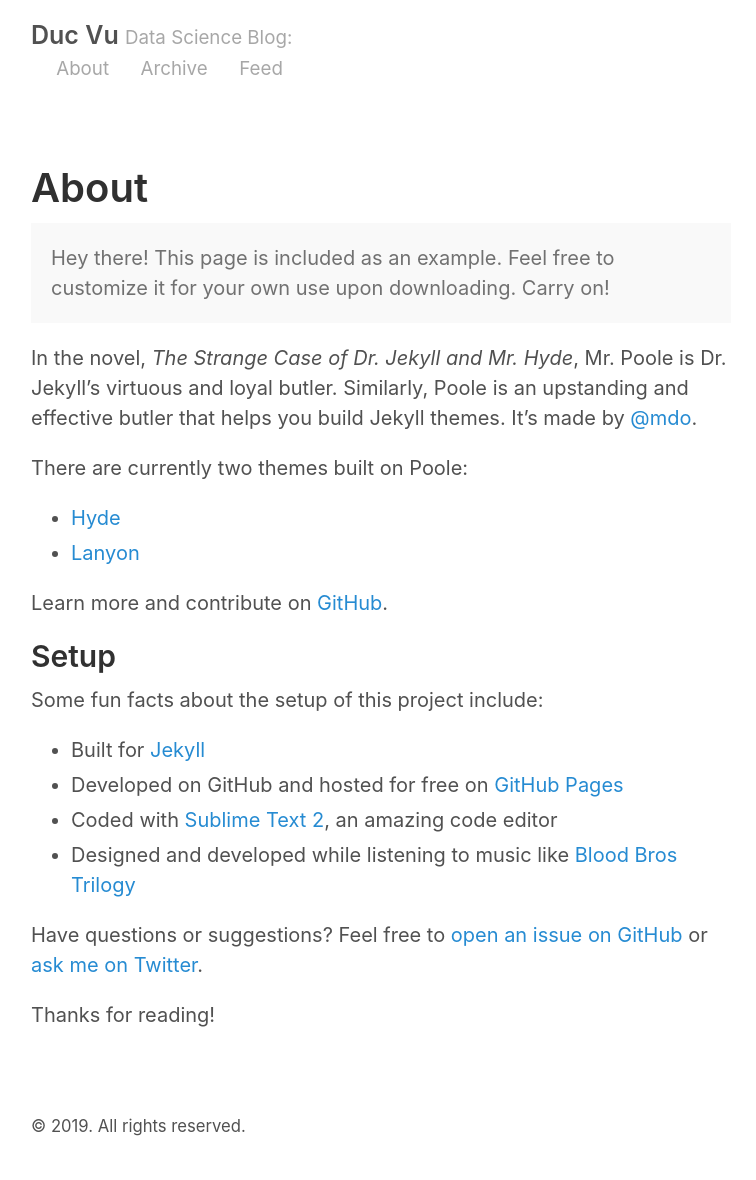
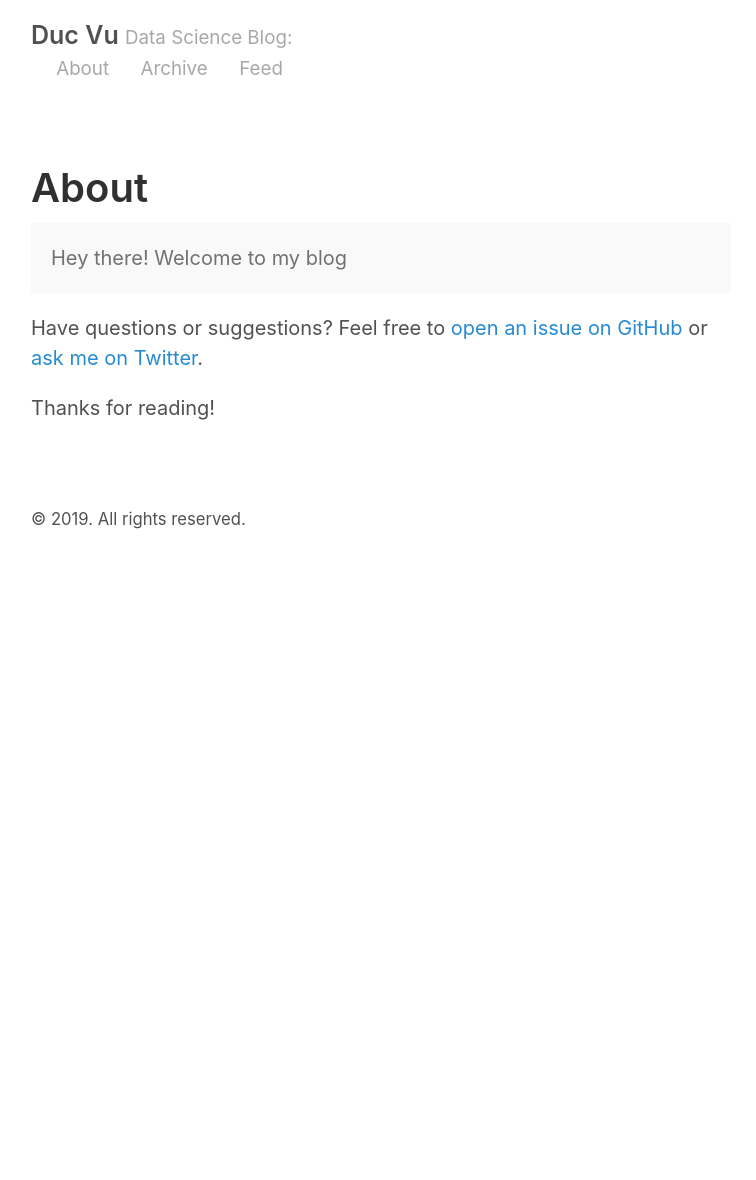
Before and after one commit to dvu4/dvu4.github.io, a Jekyll site: the page built from about.md, in a window 1280 px wide. Shown: the whole page, without its empty margins (259-1015 px from the left). Built offline with Jekyll 4.4.1, drawn with Linux system fonts in a browser that asks for light colours; after the commit the page ends 900 px from its top, so only the background shows below that.

Commit message:
updated about.md

```diff
--- a/about.md
+++ b/about.md
@@ -4,27 +4,10 @@ title: About
 ---
 
 <p class="message">
-  Hey there! This page is included as an example. Feel free to customize it for your own use upon downloading. Carry on!
+  Hey there! Welcome to my blog
 </p>
 
-In the novel, *The Strange Case of Dr. Jekyll and Mr. Hyde*, Mr. Poole is Dr. Jekyll's virtuous and loyal butler. Similarly, Poole is an upstanding and effective butler that helps you build Jekyll themes. It's made by [@mdo](https://twitter.com/mdo).
 
-There are currently two themes built on Poole:
-
-* [Hyde](http://hyde.getpoole.com)
-* [Lanyon](http://lanyon.getpoole.com)
-
-Learn more and contribute on [GitHub](https://github.com/poole).
-
-## Setup
-
-Some fun facts about the setup of this project include:
-
-* Built for [Jekyll](http://jekyllrb.com)
-* Developed on GitHub and hosted for free on [GitHub Pages](https://pages.github.com)
-* Coded with [Sublime Text 2](http://sublimetext.com), an amazing code editor
-* Designed and developed while listening to music like [Blood Bros Trilogy](https://soundcloud.com/maddecent/sets/blood-bros-series)
-
-Have questions or suggestions? Feel free to [open an issue on GitHub](https://github.com/poole/poole/issues/new) or [ask me on Twitter](https://twitter.com/mdo).
+Have questions or suggestions? Feel free to [open an issue on GitHub](https://github.com/dvu4) or [ask me on Twitter](https://twitter.com/ducvuchicago).
 
 Thanks for reading!
```
